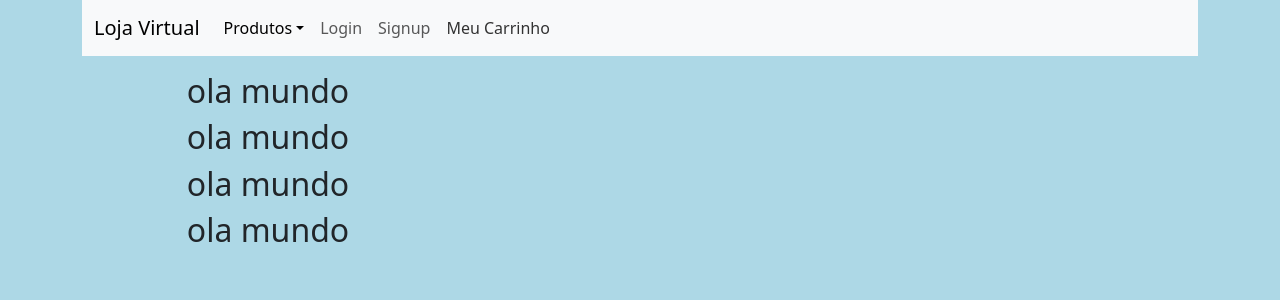
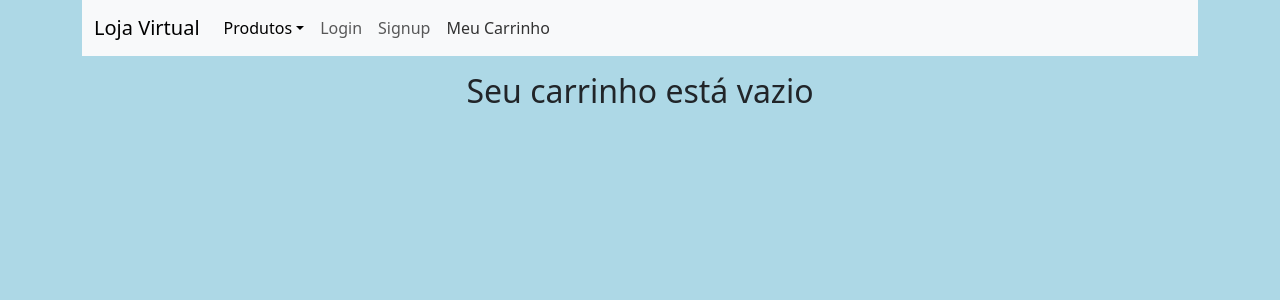
Before and after one commit to jose-pacifico/react, a React (Create React App) app: page / in a window 1280 px wide. Both pictures are taken after a click on the link "Meu Carrinho". Shown: the top 300 px of the page. Built offline with nearby package versions, Linux system fonts and the light colour scheme.

Commit message:
Finalizando a pagina do carrinho e a exclusao de produto

```diff
--- a/package.json
+++ b/package.json
@@ -3,6 +3,7 @@
   "version": "0.1.0",
   "private": true,
   "dependencies": {
+    "@fortawesome/fontawesome-free": "^6.4.0",
     "@fortawesome/fontawesome-svg-core": "^6.4.0",
     "@fortawesome/free-regular-svg-icons": "^6.4.0",
     "@fortawesome/free-solid-svg-icons": "^6.4.0",
--- a/src/App.js
+++ b/src/App.js
@@ -3,11 +3,6 @@ import Navbar from './components/Navbar'
 import Content from "./components/Content";
 
 class App extends Component {
-
-    state = {
-        listaCarrinho: [],
-        pagina: "cart",
-      };
 
       addProduto = (produto) => {
         const { listaCarrinho } = this.state;
@@ -25,6 +20,11 @@ class App extends Component {
             return i !== index;
           }),
         });
+      };
+
+      state = {
+        listaCarrinho: [],
+        pagina: "home",
       };
 
       setPage = (pagina) => {
--- a/src/components/Cart.js
+++ b/src/components/Cart.js
@@ -1,10 +1,67 @@
-const Cart = () =>{
+const Cart = (props) =>{
+    const {listaCarrinho, rmProduto} = props;
+
+    //Verificação se carrinho vazio
+    if(listaCarrinho.length == 0){
+        return(
+            <h2> Seu carrinho está vazio </h2>
+        )
+    }
+
+    const carrinho = listaCarrinho.map((produto, index) => {
+        return(
+            <div className="card rounded-3 mb-4">
+                <div className="card-body p-4">
+                    <div className="row d-flex justify-content-between align-items-center">
+                    <div className="col-md-2 col-lg-2 col-xl-2">
+                        <img
+                        src={produto.imagem}
+                        className="img-fluid rounded-3" alt="Cotton T-shirt"/>
+                    </div>
+                    <div className="col-md-4 col-lg-4 col-xl-4">
+                        <p className="lead fw-normal mb-2">{produto.nome}</p>
+                    </div>
+                    <div className="col-md-3 col-lg-2 col-xl-2 offset-lg-1">
+                        <h5 className="mb-0">{produto.preco}</h5>
+                    </div>
+                    <div className="col-md-1 col-lg-1 col-xl-1 text-end">
+                        <a href="#!" className="text-danger"><i className="fas fa-trash fa-lg"  onClick={() => rmProduto(index)}></i></a>
+                    </div>
+                    </div>
+                </div>
+                    </div>
+        )
+    })
+
+
     return(
-        <>
-        <h2>ola mundo</h2>
-        <h2>ola mundo</h2>
-        <h2>ola mundo</h2>
-        <h2>ola mundo</h2></>    )
+    <>
+    <section className="h-100" /*style="background-color: #eee;"*/>
+        <div className="container h-100 py-5">
+            <div className="row d-flex justify-content-center align-items-center h-100">
+                <div className="col-10">
+                    <div className="d-flex justify-content-between align-items-center mb-4">
+                        <h3 className="fw-normal mb-0 text-black">Shopping Cart</h3>
+                        <div>
+                            <p className="mb-0"><span className="text-muted">Sort by:</span> <a href="#!" className="text-body">price
+                            <i className="fas fa-angle-down mt-1"></i></a></p>
+                        </div>
+                    </div>
+
+                    {carrinho}
+
+                    <div className="card">
+                    <div className="card-body">
+                        <button type="button" className="btn btn-warning btn-block btn-lg">Proceed to Pay</button>
+                    </div>
+                    </div>
+
+                </div>
+            </div>
+        </div>
+    </section>
+    </>
+    )
 }
 
 export default Cart;
--- a/src/components/Content.js
+++ b/src/components/Content.js
@@ -5,6 +5,7 @@ const Content = (props) => {
   const { produtos, addProduto, rmProduto, listaCarrinho, pagina } = props;
 
   switch (pagina) {
+
     case 'home':
       const cols = produtos.map((produto) => {
         return (
@@ -13,13 +14,12 @@ const Content = (props) => {
           </div>
         );
       });
-
       return <div className="row"> {cols} </div>;
 
       case 'cart':
         return (
-          <div className="col-sm-4">
-            <Cart addProduto = {addProduto}/>
+          <div className="col-sm-12">
+            <Cart rmProduto = {rmProduto} listaCarrinho={listaCarrinho}/>
           </div>
         );
   }
--- a/src/index.js
+++ b/src/index.js
@@ -3,6 +3,7 @@ import ReactDOM from 'react-dom'
 import './index.css'
 import 'bootstrap/dist/css/bootstrap.css';
 import 'bootstrap/dist/js/bootstrap.min.js';
+import '@fortawesome/fontawesome-free/css/all.min.css';
 import App from './App';
 
 
```
Also changed, not shown: 1 other file (tests, documents, lock files or other folders).
